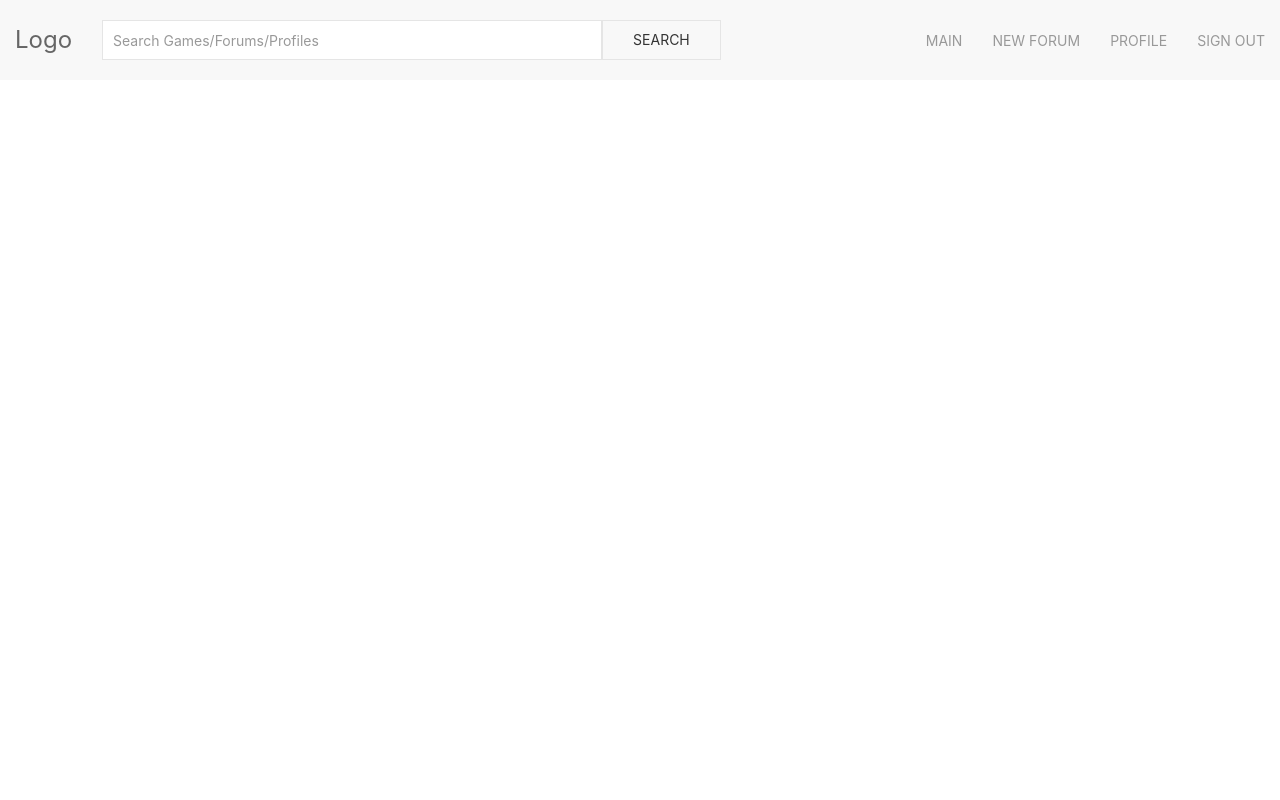
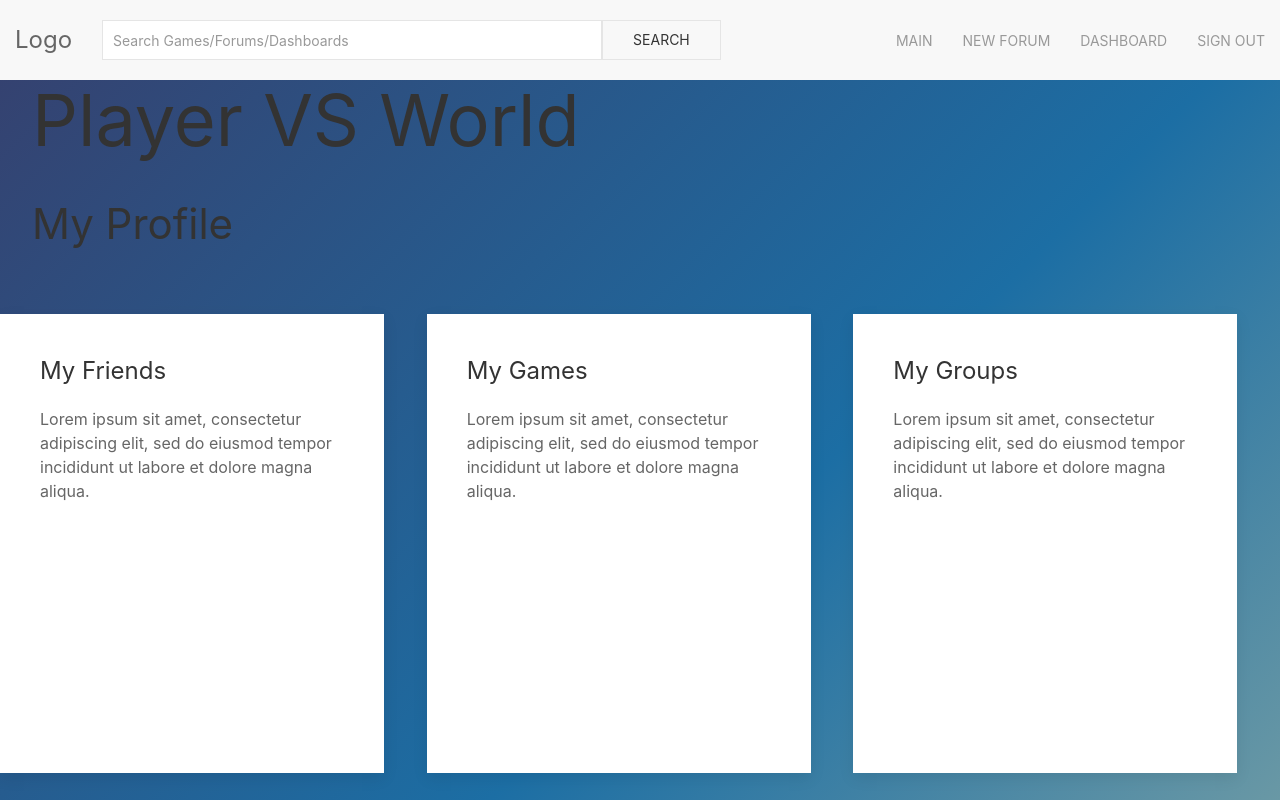
Before and after one commit to FrancisLuong704/PlayerVSWorld, a React (Create React App) app in the folder player-vs-world/client/: page /Dashboard in a window 1280 px wide. Built offline with nearby package versions, Linux system fonts and the light colour scheme.

Commit message:
background and some random css

```diff
--- a/player-vs-world/client/src/App.css
+++ b/player-vs-world/client/src/App.css
@@ -0,0 +1,10 @@
+html {
+    background: #363F6D no-repeat;
+    background: -moz-linear-gradient(-45deg, #363F6D 0%, #1C6EA4 62%, #6998A5 100%);
+    background: -webkit-linear-gradient(-45deg, #363F6D 0%, #1C6EA4 62%, #6998A5 100%);
+    background: -linear-gradient(135deg, #363F6D 0%, #1C6EA4 62%, #6998A5 100%);
+    background: -o-background-size(cover);
+    background-size: cover;
+    height: 100%;
+    width: 100%;
+}
--- a/player-vs-world/client/src/App.js
+++ b/player-vs-world/client/src/App.js
@@ -1,7 +1,7 @@
 import React, { Component } from 'react';
 import { BrowserRouter as Router, Route } from "react-router-dom";
 import NavTabs from "./components/NavTabs";
-import Profile from "./components/pages/Profile";
+import Dashboard from "./components/pages/Dashboard";
 import Login from "./components/pages/Login";
 import Survey from "./components/pages/Survey";
 import SignUp from "./components/pages/SignUp";
@@ -17,7 +17,7 @@ class App extends Component {
       <Router>
         <div>
           <NavTabs />
-          <Route exact path="/Profile" component={Profile} />
+          <Route exact path="/Dashboard" component={Dashboard} />
           <Route exact path="/Login" component={Login} />
           <Route exact path="/Survey" component={Survey} />
           <Route exact path="/SignUp" component={SignUp} />
--- a/player-vs-world/client/src/components/NavTabs.js
+++ b/player-vs-world/client/src/components/NavTabs.js
@@ -10,7 +10,7 @@ const NavTabs = () => (
             {/* Search Bar is here */}
             <div className="uk-navbar-item">
                 <form>
-                    <input className="uk-input uk-form-width-large" type="text" placeholder="Search Games/Forums/Profiles" />
+                    <input className="uk-input uk-form-width-large" type="text" placeholder="Search Games/Forums/Dashboards" />
                     <button className="uk-button uk-button-default">Search</button>
                 </form>
             </div>
@@ -40,15 +40,15 @@ const NavTabs = () => (
                         new Forum
                     </Link>
                 </li>
-                {/* Visit your profile */}
+                {/* Visit your Dashboard */}
                 <li>
                     <Link
-                        to="/Profile"
+                        to="/Dashboard"
                         className={
-                            window.location.pathname === "/Profile" ? "nav-link active" : "nav-link"
+                            window.location.pathname === "/Dashboard" ? "nav-link active" : "nav-link"
                         }
                     >
-                        Profile
+                        Dashboard
                     </Link>
                 </li>
                 {/* Sign Out and Head back to Login page */}
--- /dev/null
+++ b/player-vs-world/client/src/components/pages/Dashboard.css
@@ -0,0 +1,30 @@
+/* container background*/
+.page-container {
+    height: cover;
+    width: cover;
+}
+/* pvw title css */
+.pvw {
+    margin-left: 2.5%;
+    font-size: 450%;
+}
+/* prof css */
+.prof {
+    margin-left: 2.5%;
+}
+/* card containers */
+.cardRows {
+    /* this is making the cards side by side */
+    display:flex;
+     flex-direction:row;
+    margin-top: 5%;
+}
+/* all the individual cards */
+.uk-card-transparent {
+    width: 90%;
+    height: 200%;
+}
+/* individual card css */
+/* .profileCards {
+    background: #363f6d;
+} */
--- /dev/null
+++ b/player-vs-world/client/src/components/pages/Dashboard.js
@@ -0,0 +1,39 @@
+import React from "react";
+import "./Dashboard.css";
+
+const Dashboard = () => (
+  // page container
+  <div className="uk-container-large page-container">
+    {/* title and dashboard title container */}
+    <div className="uk-padding-medium">
+      <h1 className="uk-heading-primary pvw">Player VS World</h1>
+      <h1 className="prof">My Profile</h1>
+    </div>
+    {/* card container */}
+    <div className="cardRows">
+      {/* friend card */}
+      <div className="uk-child-width-1-1@s uk-grid-collapse uk-grid">
+        <div className="uk-card-transparent dashboardCards uk-card-default uk-card-hover uk-card-body">
+          <h2 className="uk-card-title">My Friends</h2>
+          <p>Lorem ipsum sit amet, consectetur adipiscing elit, sed do eiusmod tempor incididunt ut labore et dolore magna aliqua.</p>
+        </div>
+      </div>
+      {/* game card */}
+      <div className="uk-child-width-1-1@s uk-grid-collapse uk-grid">
+        <div className="uk-card-transparent dashboardCards uk-card-default uk-card-hover uk-card-body">
+          <h2 className="uk-card-title">My Games</h2>
+          <p>Lorem ipsum sit amet, consectetur adipiscing elit, sed do eiusmod tempor incididunt ut labore et dolore magna aliqua.</p>
+        </div>
+      </div>
+      {/* group card */}
+      <div className="uk-child-width-1-1@s uk-grid-collapse uk-grid">
+        <div className="uk-card-transparent dashboardCards uk-card-default uk-card-hover uk-card-body">
+          <h2 className="uk-card-title">My Groups</h2>
+          <p>Lorem ipsum sit amet, consectetur adipiscing elit, sed do eiusmod tempor incididunt ut labore et dolore magna aliqua.</p>
+        </div>
+      </div>
+    </div>
+  </div>
+);
+
+export default Dashboard;
--- /dev/null
+++ b/player-vs-world/client/src/components/pages/MakeLink.css
@@ -0,0 +1,9 @@
+/* pvw title css */
+.pvw {
+    margin-left: 2.5%;
+    font-size: 450%;
+}
+/* newLink css */
+.newLink {
+    margin-left: 2.5%;
+}
--- a/player-vs-world/client/src/components/pages/MakeLink.js
+++ b/player-vs-world/client/src/components/pages/MakeLink.js
@@ -1,9 +1,13 @@
 import React from "react";
 
-const MakeLink  = () => (
-<div className="uk-container">
-    <h1>MAKE LINK PAGE</h1>
-</div>
+const MakeLink = () => (
+    <div className="uk-container-large">
+        {/* title and profile title container */}
+        <div className="uk-padding-medium">
+            <h1 className="uk-heading-primary pvw">Player VS World</h1>
+            <h1 className="newLink">Create a New Forum</h1>
+        </div>
+    </div>
 );
 
 export default MakeLink;
--- a/player-vs-world/client/src/components/pages/Profile.js
+++ /dev/null
@@ -1,16 +0,0 @@
-import React from "react";
-
-const Profile = () => (
-  <div>
-    <h1>My Profile</h1>
-    <p>
-      Nunc pharetra finibus est at efficitur. Praesent sed congue diam. Integer gravida dui mauris,
-      ut interdum nunc egestas sed. Aenean sed mollis diam. Nunc aliquet risus ac finibus porta. Nam
-      quis arcu non lectus tincidunt fermentum. Suspendisse aliquet orci porta quam semper
-      imperdiet. Praesent euismod mi justo, faucibus scelerisque risus cursus in. Sed rhoncus mollis
-      diam, sit amet facilisis lectus blandit at.
-    </p>
-  </div>
-);
-
-export default Profile;
```
